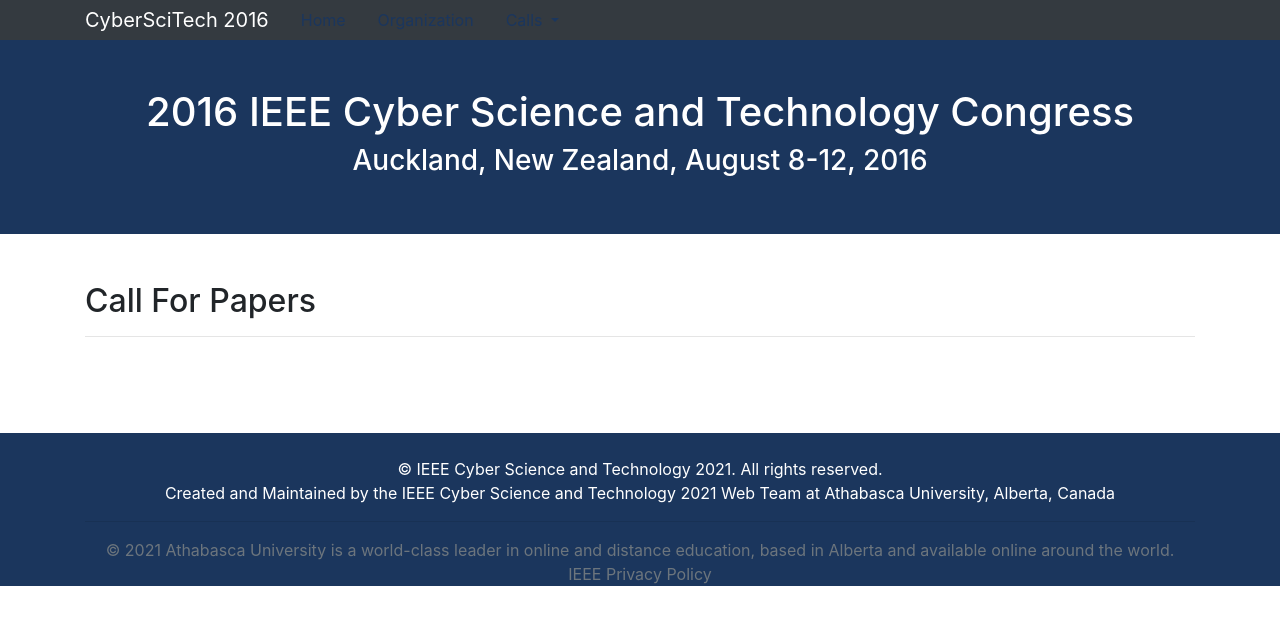
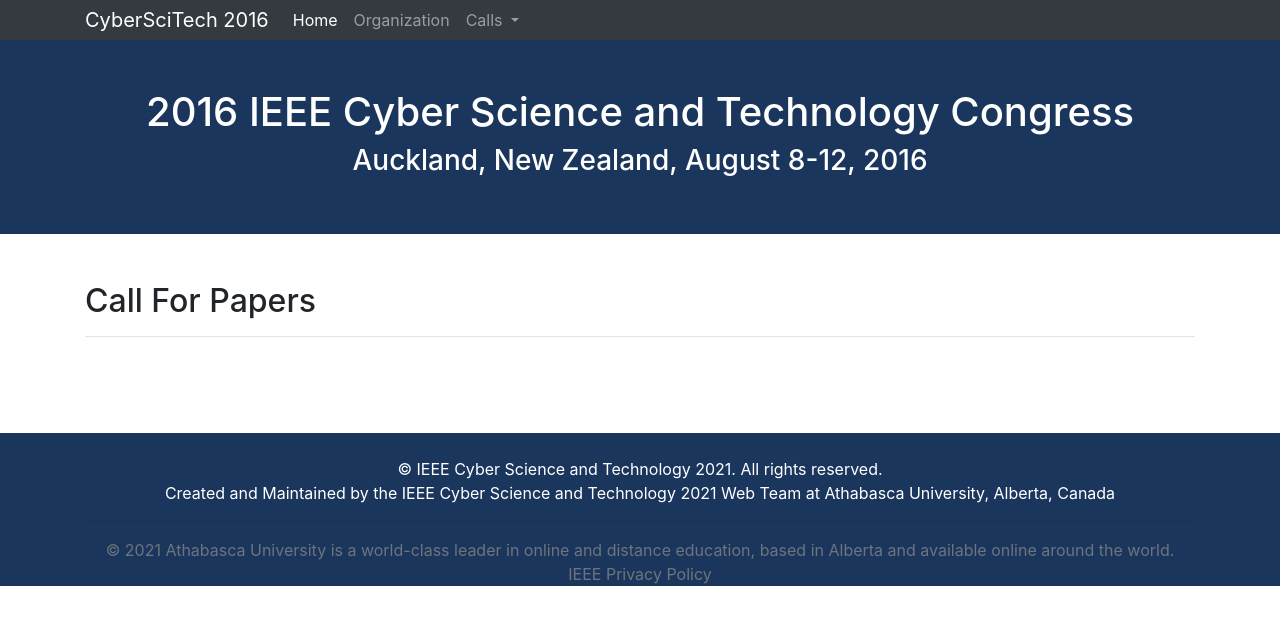
Before and after one commit to kstauff/2021, a Jekyll site: the page built from _pages/callpaper.md, in a window 1280 px wide. Shown: the top 625 px of the page. Built offline with Jekyll 4.4.1, drawn with Linux system fonts in a browser that asks for light colours.

Commit message:
Update nav2.html

```diff
--- a/_includes/nav2.html
+++ b/_includes/nav2.html
@@ -16,7 +16,7 @@
       <span class="navbar-toggler-icon"></span>
     </button>
    <div class="collapse navbar-collapse" id="navbarSupportedContent" >
-    <ul class="nav navbar-right">
+    <ul class="nav navbar-nav navbar-right">
 
       <li class="nav-item active">
         <a class="nav-link" href="{{ site.baseurl }}">Home <span class="sr-only">(current)</span></a>
```
